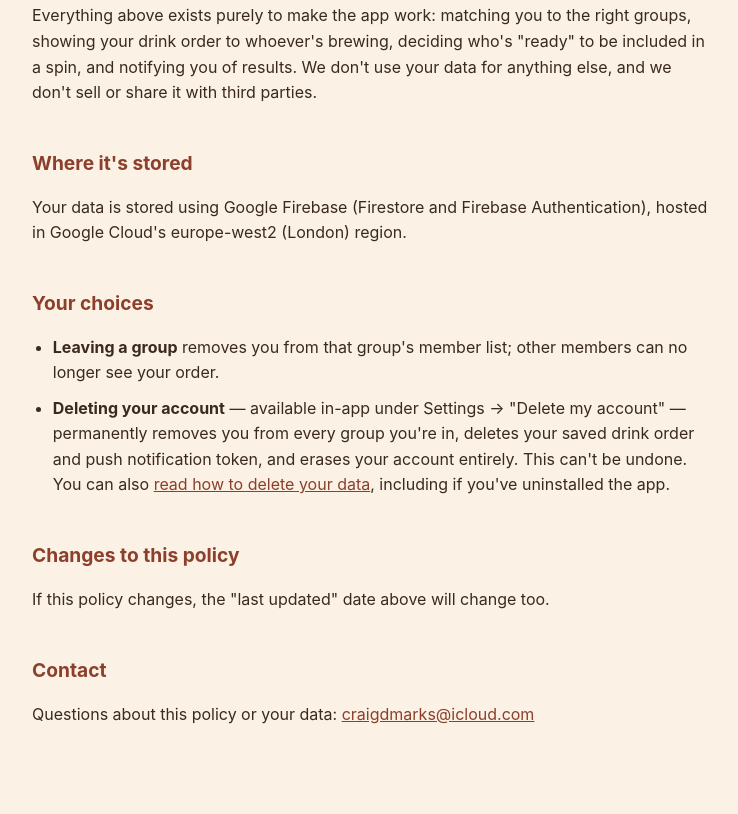
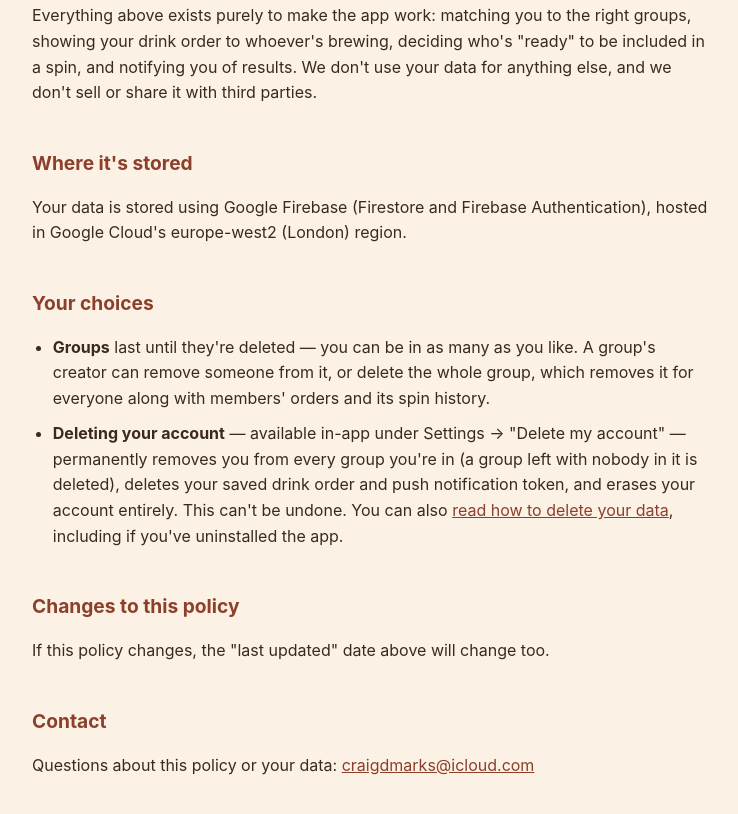
Before and after one commit to OiCDM2026/brewlette-pages, a plain HTML site: page privacy-policy.html in a window 1280 px wide. Shown: the part 926-1740 px from the top of the page, without its empty margins (268-1006 px from the left). Drawn offline with Linux system fonts and the light colour scheme.

Commit message:
Groups last until deleted: update privacy policy, support and deletion pages
Co-Authored-By: Claude Sonnet 5.5 <noreply@anthropic.com>

```diff
--- a/privacy-policy.html
+++ b/privacy-policy.html
@@ -75,8 +75,8 @@
 
   <h2>Your choices</h2>
   <ul>
-    <li><strong>Leaving a group</strong> removes you from that group's member list; other members can no longer see your order.</li>
-    <li><strong>Deleting your account</strong> — available in-app under Settings &rarr; "Delete my account" — permanently removes you from every group you're in, deletes your saved drink order and push notification token, and erases your account entirely. This can't be undone. You can also <a href="delete-account.html">read how to delete your data</a>, including if you've uninstalled the app.</li>
+    <li><strong>Groups</strong> last until they're deleted — you can be in as many as you like. A group's creator can remove someone from it, or delete the whole group, which removes it for everyone along with members' orders and its spin history.</li>
+    <li><strong>Deleting your account</strong> — available in-app under Settings &rarr; "Delete my account" — permanently removes you from every group you're in (a group left with nobody in it is deleted), deletes your saved drink order and push notification token, and erases your account entirely. This can't be undone. You can also <a href="delete-account.html">read how to delete your data</a>, including if you've uninstalled the app.</li>
   </ul>
 
   <h2>Changes to this policy</h2>
```
Also changed, not shown: delete-account.html (+1 -1 lines), support.html (+2 -2 lines).
